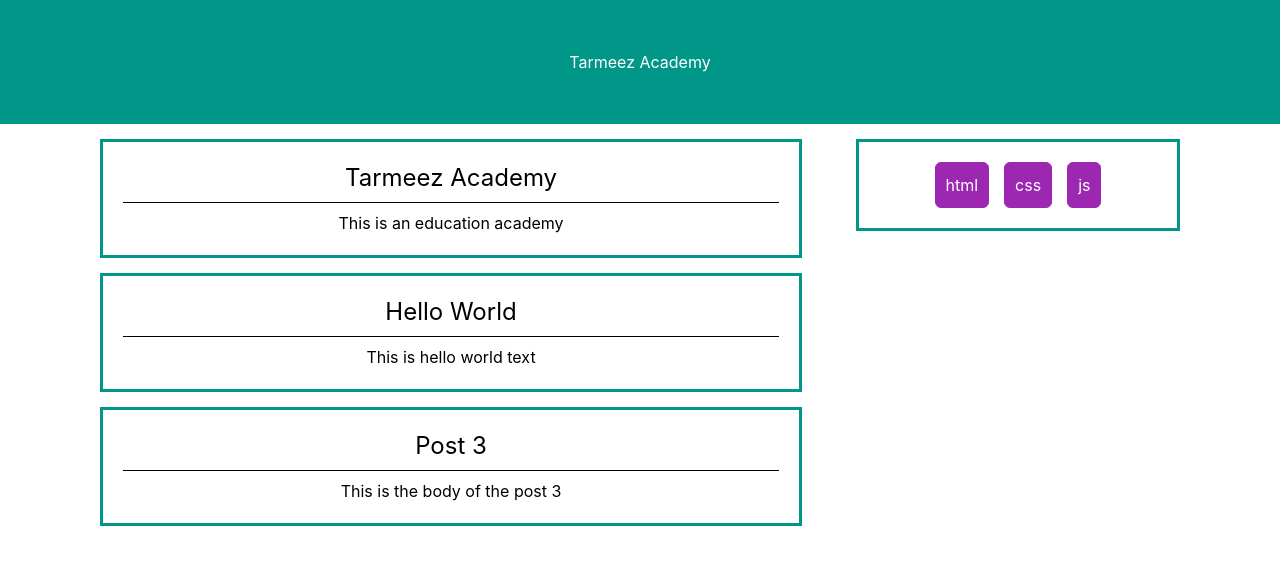
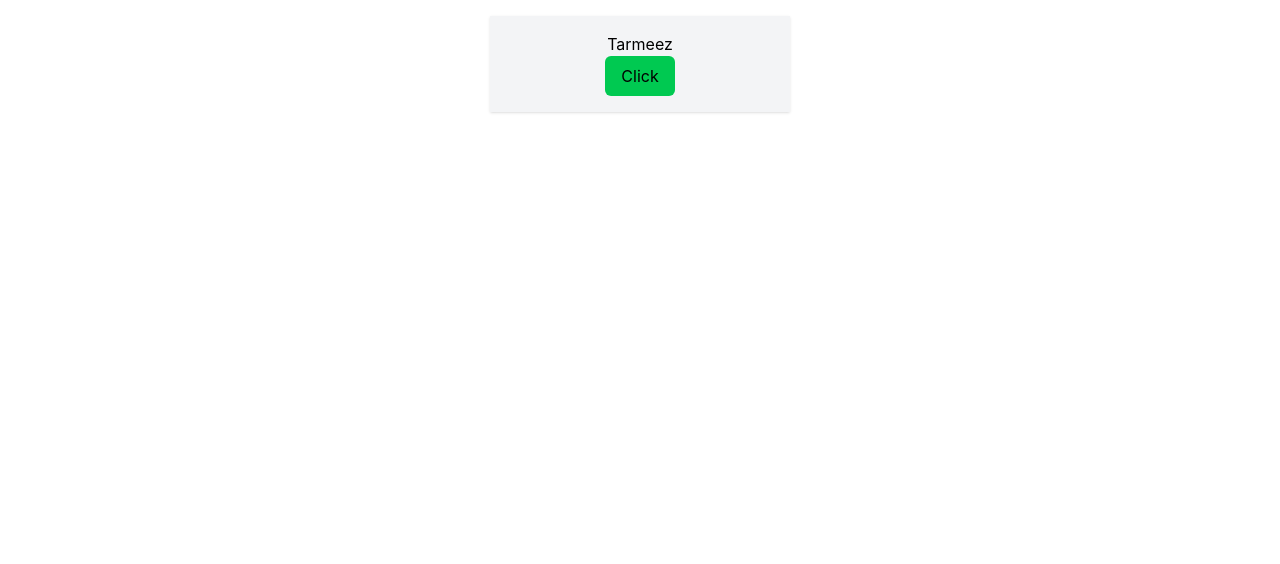
Before and after one commit to ayoub-jabiri/react-course, a React (Vite) app: page / in a window 1280 px wide. Shown: the top 564 px of the page. Built offline with nearby package versions, Linux system fonts and the light colour scheme.

Commit message:
Finished useState course

```diff
--- a/src/App.jsx
+++ b/src/App.jsx
@@ -1,12 +1,14 @@
 import "./assets/css/main.css";
-import AppHeader from "./components/layout/AppHeader";
-import MainSection from "./components/body/MainSection";
+// import AppHeader from "./components/layout/AppHeader";
+// import MainSection from "./components/body/MainSection";
+import TheButton from "./components/TheButton";
 
 function App() {
     return (
         <>
-            <AppHeader />
-            <MainSection />
+            {/* <AppHeader />
+            <MainSection /> */}
+            <TheButton />
         </>
     );
 }
--- /dev/null
+++ b/src/components/TheButton.jsx
@@ -0,0 +1,21 @@
+import { useState } from "react";
+
+export default function TheButton() {
+    const [title, setTitle] = useState("Tarmeez");
+
+    function changeTitle() {
+        setTitle("Academy");
+    }
+
+    return (
+        <div className="w-[300px] bg-gray-100 mx-auto my-4 shadow-sm text-center py-4">
+            <h3>{title}</h3>
+            <button
+                onClick={changeTitle}
+                className="p-2 bg-green-500 cursor-pointer rounded-md px-4"
+            >
+                Click
+            </button>
+        </div>
+    );
+}
```
